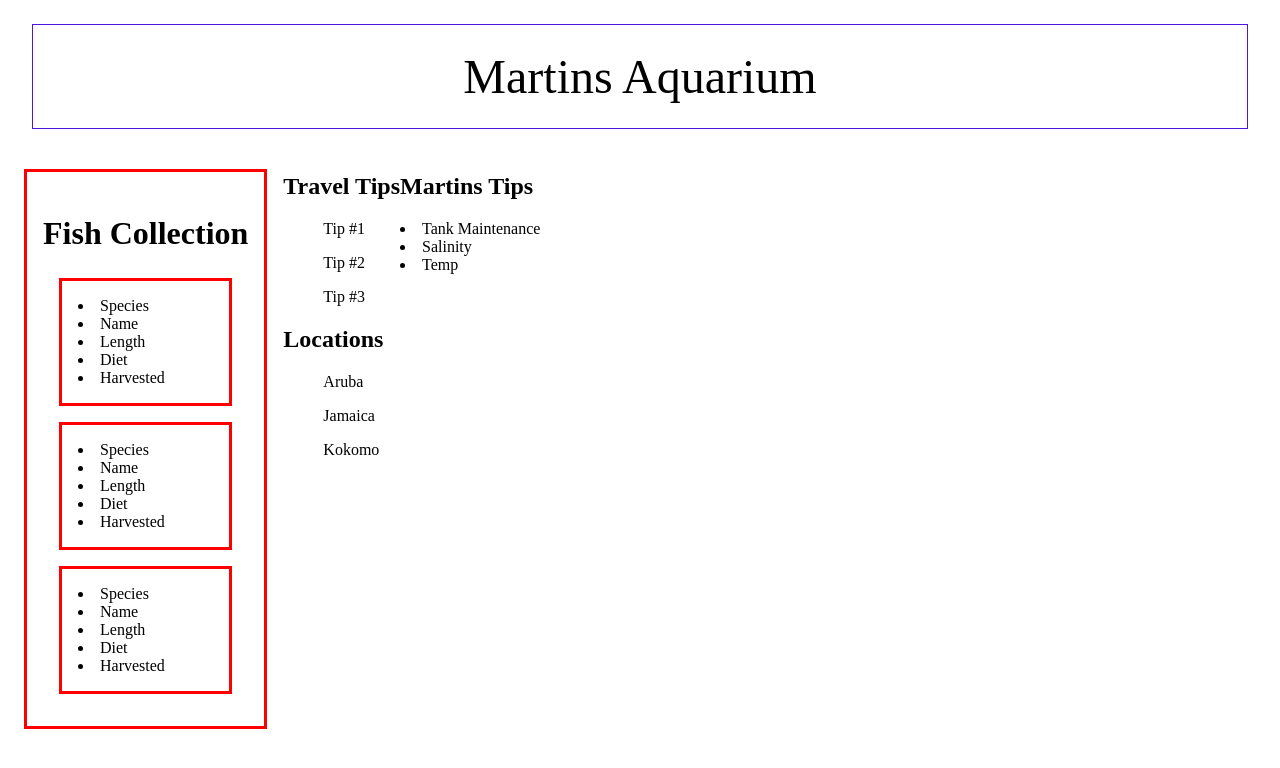
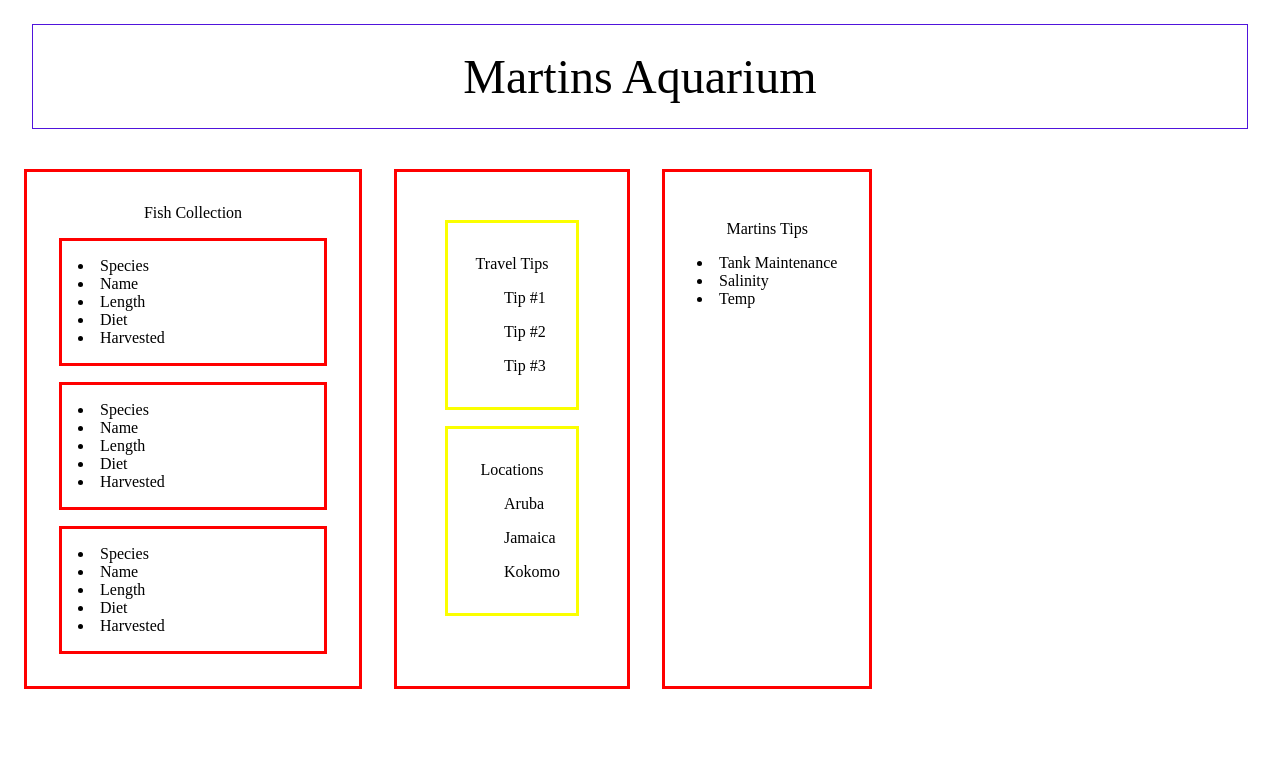
Before and after one commit to RussellCall/nss-aquarium, a plain HTML site: page index.html in a window 1280 px wide. Drawn offline with Linux system fonts and the light colour scheme.

Commit message:
1/7 1036 update

```diff
--- a/index.html
+++ b/index.html
@@ -13,7 +13,7 @@
 
          <!-- Fish List Parent -->
         <article class="fish_harvest">
-            <h1 style="font-size:200%"; class="list">Fish Collection</h1>
+            <p>Fish Collection</p>
 
             <!-- Fish List Child, each "section" is an individual fish -->
             <article class="fish_list">
@@ -44,30 +44,30 @@
         <!-- Fish Harvest Parent -->
         <article class="harvest_location">
             <!-- Fish Harvest Child, each "ol" is an individual travel tip -->
-            <div class="travelAdvice">
-                <h1 class=travelTips>Travel Tips</h1>
+            <section class="travel_advice">
+                <p>Travel Tips</p>
                     <ol class="tTip">Tip #1</ol>
                     <ol class="tTip">Tip #2</ol>
                     <ol class="tTip">Tip #3</ol>
-            </div>
+            </section>
 
-            <div class="locations">
-                <h1 class=fish_locations>Locations</h1>
+            <section class="locations">
+                <p>Locations</p>
                     <ol class="aruba">Aruba</ol>
                     <ol class="jamaica">Jamaica</ol>
                     <ol class="kokomo">Kokomo</ol>
-            </div>
+            </section>
 
         </article>
 
         <article class="quotations">
-            <div class="martinPoints">
-                <h1 class="martinsTips">Martins Tips</h1>
+            <section class="martinPoints">
+                <p>Martins Tips</p>
                     <li class="mTip">Tank Maintenance</li>
                     <li class="mTip">Salinity</li>
                     <li class="mTip">Temp</li>
 
-            </div>
+            </section>
         </article>
     </main>
 </body>
--- a/styles/main.css
+++ b/styles/main.css
@@ -10,18 +10,21 @@ main {
 }
 
 .fish_harvest { /* Box for the fish list and descriptors */
-    width: fit-content;
+    width: 300px;
     display: flex column;
     border: 3px solid red;
     padding: 1em;
     margin: 1em;
 }
 
-.list { /* class for "Fish Collection" */
+h1 { /* class for "Fish Collection" */
     display: flex;
-    flex-wrap: wrap;   Let the rows wrap if there are too many */
+    flex-wrap: wrap;
+    text-align: center;
 }
-
+p {
+    text-align: center;
+}
 .fish_list {
     display: flex column;
     flex-wrap: wrap;
@@ -53,3 +56,33 @@ main {
     flex-direction: row;
     flex-wrap: wrap;
 }
+
+.harvest_location {
+    width: fit-content;
+    display: flex column;
+    border: 3px solid red;
+    padding: 2em;
+    margin: 1em;
+}
+
+.travel_advice {
+    display: flex column;
+    border: 3px solid rgb(251, 255, 0);
+    padding: 1em;
+    margin: 1em;
+}
+
+.locations {
+    display: flex column;
+    border: 3px solid rgb(251, 255, 0);
+    padding: 1em;
+    margin: 1em;
+}
+
+.quotations {
+    width: fit-content;
+    display: flex column;
+    border: 3px solid red;
+    padding: 2em;
+    margin: 1em;
+}
```
